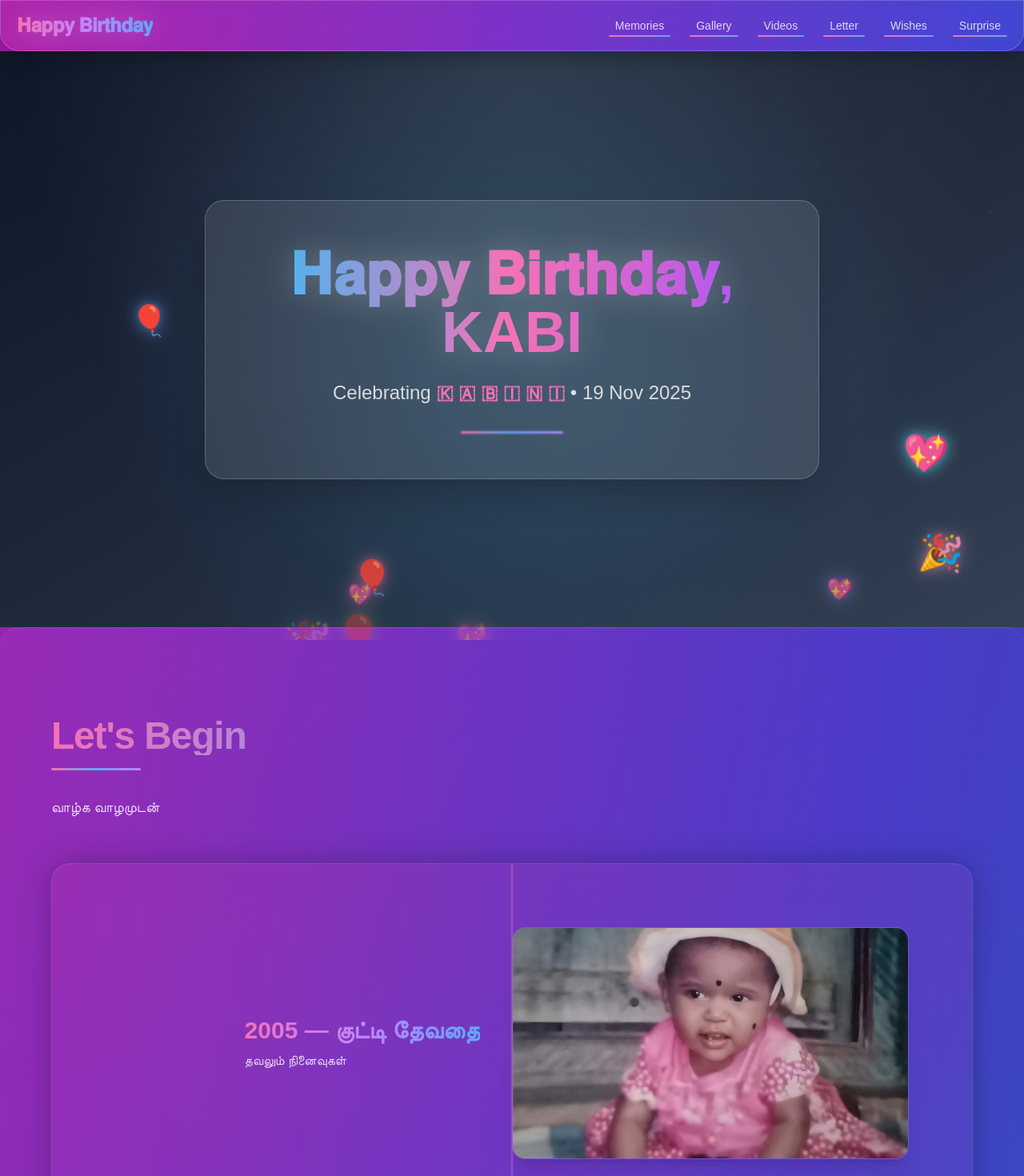
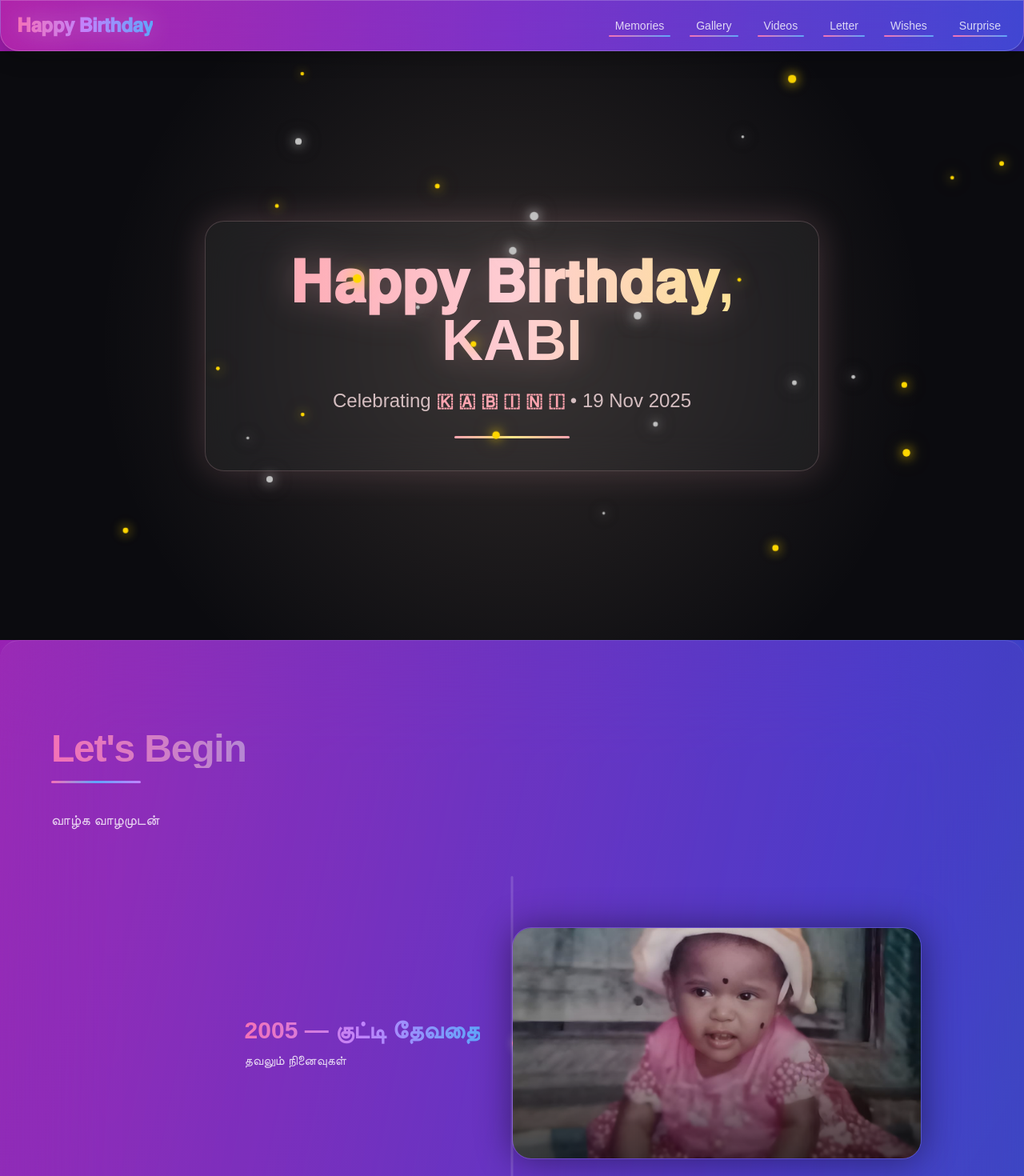
Before and after one commit to SURENDHAR-05-12/birthday, a React (Vite) app: page / in a window 1280 px wide. Shown: the top 1470 px of the page at 80% size. Built offline with nearby package versions, Linux system fonts and the light colour scheme.

Commit message:
Added rose-gold theme update and UI improvements

```diff
--- a/src/components/Balloons.jsx
+++ b/src/components/Balloons.jsx
@@ -1,54 +1,48 @@
 import { motion } from "framer-motion";
 import { useMemo } from "react";
 
-export default function Balloons() {
-  const balloonCount = typeof window !== "undefined" && window.innerWidth < 640 ? 6 : 12;
+export default function CelebrationShimmer() {
+  const shimmerCount = typeof window !== "undefined" && window.innerWidth < 640 ? 15 : 30;
 
-  // 🎨 Random colors for balloons
-  const colors = ["#ff80b5", "#8b5cf6", "#3b82f6", "#f59e0b", "#22d3ee", "#ec4899"];
-
-  // 🪩 Memoize random properties so balloons stay consistent on re-renders
-  const balloons = useMemo(() => {
-    return Array.from({ length: balloonCount }).map(() => ({
-      color: colors[Math.floor(Math.random() * colors.length)],
+  const particles = useMemo(() => {
+    return Array.from({ length: shimmerCount }).map(() => ({
       left: `${Math.random() * 100}%`,
-      size: Math.random() * 30 + 25, // 25px - 55px
-      delay: Math.random() * 6,
-      duration: 12 + Math.random() * 10,
-      xDrift: Math.random() * 40 - 20, // side motion
-      emoji: ["🎈", "🎉", "💖"][Math.floor(Math.random() * 3)],
+      size: Math.random() * 6 + 3, // 3px - 9px dots
+      delay: Math.random() * 4,
+      duration: 6 + Math.random() * 6,
+      color: Math.random() > 0.5 ? "#FFD700" : "#C0C0C0", // gold / silver
+      xDrift: Math.random() * 50 - 25,
     }));
-  }, [balloonCount]);
+  }, [shimmerCount]);
 
   return (
-    <div className="pointer-events-none fixed inset-0 overflow-hidden z-[50]">
-      {balloons.map((b, i) => (
+    <div className="pointer-events-none fixed inset-0 overflow-hidden z-[40]">
+      {particles.map((p, i) => (
         <motion.div
           key={i}
-          initial={{ y: "100vh", x: 0, opacity: 0 }}
+          initial={{ y: "110vh", x: 0, opacity: 0 }}
           animate={{
-            y: ["100vh", "-150px"],
-            x: [0, b.xDrift, -b.xDrift / 2],
+            y: ["110vh", "-10vh"],
+            x: [0, p.xDrift, -p.xDrift],
             opacity: [0, 1, 1, 0],
-            rotate: [0, 5, -5, 0],
+            scale: [0.9, 1.2, 1],
           }}
           transition={{
-            duration: b.duration,
-            delay: b.delay,
+            duration: p.duration,
+            delay: p.delay,
             repeat: Infinity,
             ease: "easeInOut",
           }}
           style={{
-            left: b.left,
-            fontSize: `${b.size}px`,
-            color: b.color,
-            textShadow: `0 0 10px ${b.color}55, 0 0 20px ${b.color}66`,
-            filter: "drop-shadow(0 0 10px rgba(255,255,255,0.2))",
+            left: p.left,
+            width: p.size,
+            height: p.size,
+            backgroundColor: p.color,
+            borderRadius: "50%",
+            boxShadow: `0 0 12px ${p.color}, 0 0 20px ${p.color}88`,
           }}
           className="absolute"
-        >
-          {b.emoji}
-        </motion.div>
+        />
       ))}
     </div>
   );
--- a/src/components/Hero.jsx
+++ b/src/components/Hero.jsx
@@ -1,87 +1,67 @@
-import React from "react";
 import { motion } from "framer-motion";
 
 const Hero = ({ title, date, nick }) => {
   return (
-    <div className="relative flex flex-col items-center justify-center text-center min-h-[90vh] overflow-hidden bg-gradient-to-br from-[#0f172a] via-[#1e293b] to-[#334155] px-4">
+    <div className="relative min-h-[92vh] flex flex-col items-center justify-center text-center px-4 overflow-hidden bg-[#0B0B0F]">
 
-      {/* 🌌 Background gradient blur glow */}
-      <motion.div
-        className="absolute inset-0 bg-[radial-gradient(circle_at_center,rgba(56,189,248,0.15)_0%,transparent_70%)]"
-        initial={{ opacity: 0 }}
-        animate={{ opacity: 1 }}
-        transition={{ duration: 1.5, ease: "easeInOut" }}
-      />
+      {/* ✨ Soft Spotlight */}
+      <div className="absolute inset-0 bg-[radial-gradient(circle_at_center,rgba(255,220,192,0.14)_0%,transparent_70%)]" />
 
-      {/* ✨ Floating glass particles */}
-      <div className="absolute inset-0 pointer-events-none overflow-hidden">
-        {[...Array(15)].map((_, i) => (
+      {/* 🌟 Floating gold dust */}
+      {[...Array(18)].map((_, i) => (
         <motion.span
           key={i}
-            className="absolute w-2 h-2 bg-white/40 rounded-full backdrop-blur-sm"
+          className="absolute w-1.5 h-1.5 rounded-full bg-rose-300/60"
           initial={{
             x: Math.random() * window.innerWidth,
             y: Math.random() * window.innerHeight,
-              opacity: 0.1,
-              scale: Math.random() * 0.5 + 0.5,
+            opacity: 0,
           }}
           animate={{
-              y: [Math.random() * window.innerHeight, -30],
-              opacity: [0.3, 0],
+            y: [-30, window.innerHeight + 30],
+            opacity: [0, 0.8, 0],
           }}
           transition={{
+            duration: 8 + Math.random() * 6,
             repeat: Infinity,
-              duration: 8 + Math.random() * 4,
-              ease: "easeOut",
-              delay: Math.random() * 3,
+            delay: Math.random() * 4,
           }}
         />
       ))}
-      </div>
 
-      {/* 🌈 Glass card container */}
+      {/* 🧊 Glass Card */}
       <motion.div
-        className="relative backdrop-blur-2xl bg-white/10 border border-white/20 rounded-3xl shadow-2xl p-8 sm:p-10 md:p-14 max-w-3xl z-10"
-        initial={{ opacity: 0, scale: 0.95, y: 30 }}
+        initial={{ opacity: 0, scale: 0.96, y: 25 }}
         animate={{ opacity: 1, scale: 1, y: 0 }}
         transition={{ duration: 1, ease: "easeOut" }}
+        className="relative bg-white/5 backdrop-blur-xl border border-rose-200/20 rounded-3xl shadow-[0_0_45px_rgba(255,182,193,0.2)] px-6 sm:px-10 py-10 max-w-3xl"
       >
-        {/* 🏷️ Title */}
         <motion.h1
-          initial={{ opacity: 0, y: 20 }}
+          className="text-4xl sm:text-6xl md:text-7xl font-bold bg-gradient-to-r from-rose-300 via-rose-200 to-amber-200 bg-clip-text text-transparent drop-shadow-[0_0_20px_rgba(255,182,193,0.3)]"
+          initial={{ opacity: 0, y: 15 }}
           animate={{ opacity: 1, y: 0 }}
-          transition={{ duration: 0.8, ease: "easeOut" }}
-          className="text-4xl sm:text-6xl md:text-7xl font-extrabold bg-clip-text text-transparent bg-gradient-to-r from-sky-400 via-pink-400 to-purple-500 drop-shadow-[0_0_20px_rgba(255,255,255,0.25)]"
+          transition={{ duration: 0.9 }}
         >
           {title}
         </motion.h1>
 
-        {/* ✨ Subtitle */}
         <motion.p
-          initial={{ opacity: 0, y: 15 }}
+          className="mt-6 text-lg sm:text-2xl text-rose-100/80"
+          initial={{ opacity: 0, y: 10 }}
           animate={{ opacity: 1, y: 0 }}
-          transition={{ duration: 1, delay: 0.2 }}
-          className="mt-6 text-lg sm:text-xl md:text-2xl text-white/80"
+          transition={{ duration: 1, delay: 0.15 }}
         >
-          Celebrating <span className="font-semibold text-pink-400">{nick}</span> • {date}
+          Celebrating <span className="font-semibold text-rose-300">{nick}</span> • {date}
         </motion.p>
 
-        {/* 💫 Soft glowing line */}
+        {/* Rose gold underline */}
         <motion.div
-          className="mt-8 w-32 h-[3px] mx-auto rounded-full bg-gradient-to-r from-pink-400 via-blue-400 to-purple-400 blur-[1px]"
+          className="mx-auto mt-7 h-[3px] w-36 rounded-full bg-gradient-to-r from-rose-300 via-amber-200 to-rose-300"
           initial={{ width: 0, opacity: 0 }}
-          animate={{ width: "8rem", opacity: 1 }}
-          transition={{ duration: 1.2, delay: 0.3, ease: "easeInOut" }}
+          animate={{ width: "9rem", opacity: 1 }}
+          transition={{ duration: 1.2, delay: 0.25 }}
         />
       </motion.div>
-
-      {/* 🎇 Background shine overlay */}
-      <motion.div
-        className="absolute inset-0 bg-[radial-gradient(ellipse_at_top,rgba(255,255,255,0.1),transparent_70%)]"
-        initial={{ opacity: 0 }}
-        animate={{ opacity: 1 }}
-        transition={{ duration: 1 }}
-      />
     </div>
   );
 };
--- a/src/components/MemoryTimeline.jsx
+++ b/src/components/MemoryTimeline.jsx
@@ -29,60 +29,69 @@ const TIMELINE = [
 
 export default function MemoryTimeline() {
   return (
-    <div
-      className="relative z-10 min-h-[70vh] sm:min-h-[80vh] w-full
-      overflow-visible flex flex-col justify-center items-center"
-    >
-      <div className="absolute inset-0 bg-gradient-to-b from-pink-500/10 via-purple-500/10 to-blue-500/10
-      backdrop-blur-xl rounded-3xl border border-white/10 shadow-[0_0_40px_rgba(0,0,0,0.25)]" />
+    <div className="relative z-10 w-full flex flex-col items-center py-16 px-4 sm:px-6">
 
-      <div className="relative w-full max-w-5xl px-4 py-12 sm:py-20">
+      {/* ✨ Center dots timeline line */}
+      <div className="hidden sm:flex absolute inset-y-0 left-1/2 -translate-x-1/2 w-[3px] bg-white/15 rounded-full pointer-events-none" />
+
+      <div className="relative max-w-5xl w-full space-y-20 sm:space-y-28">
         {TIMELINE.map((item, i) => (
           <motion.div
             key={i}
-            initial={{ opacity: 0, y: 50 }}
-            whileInView={{ opacity: 1, y: 0 }}
-            viewport={{ once: false, amount: 0.2 }}
-            transition={{ duration: 0.6, ease: "easeOut", delay: i * 0.1 }}
-            className={`relative flex flex-col sm:flex-row items-center gap-6 sm:gap-10 mb-16 sm:mb-24
-              ${i % 2 === 0 ? "sm:flex-row-reverse" : ""}
-              transform-gpu will-change-transform`}
+            initial={{ opacity: 0, y: 60, scale: 0.96 }}
+            whileInView={{ opacity: 1, y: 0, scale: 1 }}
+            viewport={{ once: false, amount: 0.3 }}
+            transition={{ duration: 0.7, ease: "easeOut" }}
+            className={`relative flex flex-col sm:flex-row items-center gap-6 sm:gap-10
+            ${i % 2 === 0 ? "sm:flex-row-reverse" : ""}`}
           >
+            {/* Timeline dot */}
+            <motion.div
+              className="hidden sm:block absolute left-1/2 -translate-x-1/2 w-5 h-5 rounded-full bg-gradient-to-r from-pink-400 via-purple-400 to-blue-400 shadow-[0_0_12px_rgba(255,255,255,0.4)]"
+              initial={{ scale: 0 }}
+              whileInView={{ scale: 1 }}
+              transition={{ duration: 0.4, delay: 0.2 }}
+            />
+
             {/* Image */}
-            <div className="relative flex-shrink-0 w-full sm:w-1/2">
-              <div
-                className="overflow-hidden rounded-2xl shadow-xl border border-white/10
-                bg-white/5 backdrop-blur-lg"
+            <motion.div
+              whileHover={{ scale: 1.03 }}
+              transition={{ duration: 0.35 }}
+              className="relative flex-shrink-0 w-full sm:w-1/2 rounded-3xl overflow-hidden shadow-[0_0_45px_rgba(0,0,0,0.45)] border border-white/10"
             >
               <img
                 src={item.image}
                 alt={item.title}
-                  className="w-full h-60 sm:h-72 object-cover transition-transform duration-700 hover:scale-105"
+                className="w-full h-64 sm:h-72 object-cover"
               />
-              </div>
-            </div>
+
+              {/* Cinematic gradient overlay */}
+              <div className="absolute inset-0 bg-gradient-to-t from-black/60 via-black/20 to-transparent pointer-events-none"></div>
+            </motion.div>
 
             {/* Text */}
-            <motion.div
-              initial={{ opacity: 0, x: i % 2 === 0 ? 50 : -50 }}
-              whileInView={{ opacity: 1, x: 0 }}
-              viewport={{ once: false, amount: 0.2 }}
-              transition={{ duration: 0.6, ease: "easeOut" }}
-              className="text-center sm:text-left max-w-sm sm:max-w-md"
+            <div className="text-center sm:text-left max-w-sm sm:max-w-md">
+              <motion.h3
+                className="text-2xl sm:text-3xl font-extrabold mb-2 bg-clip-text text-transparent bg-gradient-to-r from-pink-400 via-purple-400 to-blue-400"
+                initial={{ opacity: 0, y: 20 }}
+                whileInView={{ opacity: 1, y: 0 }}
+                transition={{ duration: 0.6, delay: 0.1 }}
               >
-              <h3 className="text-2xl sm:text-3xl font-extrabold mb-2 bg-clip-text text-transparent bg-gradient-to-r from-pink-400 via-purple-400 to-blue-400">
                 {item.year} — {item.title}
-              </h3>
-              <p className="text-white/80 text-sm sm:text-base leading-relaxed">
+              </motion.h3>
+
+              <motion.p
+                className="text-white/80 text-sm sm:text-base leading-relaxed"
+                initial={{ opacity: 0, y: 12 }}
+                whileInView={{ opacity: 1, y: 0 }}
+                transition={{ duration: 0.7, delay: 0.2 }}
+              >
                 {item.desc}
-              </p>
-            </motion.div>
+              </motion.p>
+            </div>
           </motion.div>
         ))}
       </div>
-
-      {/* 🎈 Decorative vertical line for timeline */}
-       <div className="hidden sm:block absolute left-1/2 -translate-x-1/2 top-0 bottom-0 w-[3px] bg-gradient-to-b from-pink-400 via-purple-400 to-blue-400 rounded-full opacity-30 pointer-events-none"></div>
     </div>
   );
 }
--- a/src/components/Wishes.jsx
+++ b/src/components/Wishes.jsx
@@ -1,44 +1,44 @@
+import React, { useMemo } from "react";
 import { motion } from "framer-motion";
-import { useMemo } from "react";
 
 const WISHES = [
   {
     from: "அம்மா",
-    message:
-      "பிறந்தநாள் வாழ்த்துக்கள்❤️",
+    message: "பிறந்தநாள் வாழ்த்துக்கள்❤️",
   },
   {
     from: "அப்பா",
-    message:
-      "பிறந்தநாள் வாழ்த்துக்கள்❤️",
+    message: "பிறந்தநாள் வாழ்த்துக்கள்❤️",
     video: "",
   },
 ];
 
 export default function Wishes() {
-  // 🎈 Generate small floating heart particles
   const hearts = useMemo(
     () =>
-      Array.from({ length: 10 }).map(() => ({
+      Array.from({ length: 12 }).map(() => ({
         left: `${Math.random() * 100}%`,
         delay: Math.random() * 6,
         duration: 5 + Math.random() * 5,
-        size: Math.random() * 20 + 10,
+        size: Math.random() * 18 + 14,
       })),
     []
   );
 
   return (
-    <div className="relative">
-      {/* 💞 Floating Heart Background */}
-      <div className="pointer-events-none absolute inset-0 overflow-hidden">
+    <section
+      id="wishes"
+      className="relative py-16 sm:py-24 px-5 flex flex-col items-center"
+    >
+      {/* Floating hearts background (light, not distracting) */}
+      <div className="pointer-events-none absolute inset-0 overflow-hidden opacity-40">
         {hearts.map((h, i) => (
           <motion.span
             key={i}
-            initial={{ y: "100%", opacity: 0 }}
+            initial={{ y: "110%", opacity: 0 }}
             animate={{
-              y: ["100%", "-10%"],
-              opacity: [0, 0.6, 0],
+              y: ["110%", "-10%"],
+              opacity: [0, 0.55, 0],
             }}
             transition={{
               delay: h.delay,
@@ -49,63 +49,63 @@ export default function Wishes() {
             style={{
               left: h.left,
               fontSize: `${h.size}px`,
-              color: "rgba(255, 192, 203, 0.6)",
             }}
-            className="absolute"
+            className="absolute text-pink-300"
           >
             💖
           </motion.span>
         ))}
       </div>
 
-      {/* 🌈 Wish Cards */}
-      <div className="relative grid gap-6 grid-cols-1 sm:grid-cols-2 md:grid-cols-3 z-[10]">
+      {/* Section heading */}
+      <h2 className="relative z-10 text-3xl sm:text-4xl font-extrabold text-transparent bg-clip-text
+      bg-gradient-to-r from-pink-400 via-purple-400 to-blue-400 mb-12 text-center">
+        வாழ்த்துக்கள் ♡
+      </h2>
+
+      {/* Cards */}
+      <div className="relative z-10 grid gap-6 grid-cols-1 sm:grid-cols-2 lg:grid-cols-3 max-w-6xl w-full">
         {WISHES.map((w, i) => (
           <motion.div
             key={i}
-            initial={{ opacity: 0, y: 30 }}
+            initial={{ opacity: 0, y: 40 }}
             whileInView={{ opacity: 1, y: 0 }}
-            viewport={{ once: true }}
-            transition={{ duration: 0.6, delay: i * 0.1 }}
-            whileHover={{ scale: 1.03, y: -6 }}
-            className="group relative rounded-3xl border border-white/10
-              bg-gradient-to-br from-white/10 via-white/5 to-transparent
-              backdrop-blur-xl shadow-[0_0_30px_rgba(255,255,255,0.1)]
-              p-5 sm:p-6 overflow-hidden transition-all duration-500"
+            viewport={{ once: true, amount: 0.2 }}
+            transition={{ duration: 0.55, delay: i * 0.1 }}
+            whileHover={{ scale: 1.03 }}
+            className="relative rounded-2xl p-6 sm:p-7
+            bg-white/10 backdrop-blur-xl border border-white/15
+            shadow-[0_0_35px_rgba(0,0,0,0.35)]
+            hover:shadow-[0_0_45px_rgba(0,0,0,0.45)]
+            transition-all duration-400"
           >
-            {/* ✨ Gradient Shine Overlay */}
-            <motion.div
-              className="absolute inset-0 bg-gradient-to-r from-pink-400/10 via-blue-400/10 to-purple-400/10 opacity-0 group-hover:opacity-100 transition-all duration-700"
-            />
+            {/* From */}
+            <h3 className="text-xl sm:text-2xl font-bold
+              bg-clip-text text-transparent bg-gradient-to-r from-pink-400 to-blue-400 mb-2">
+              {w.from}
+            </h3>
 
-            {/* ❤️ Header */}
-            <div className="relative mb-3 flex items-center justify-between">
-              <h3 className="text-lg sm:text-xl font-bold bg-gradient-to-r from-pink-400 to-blue-400 text-transparent bg-clip-text">
-                {w.from}
-              </h3>
-              <span className="text-lg sm:text-xl">💌</span>
-            </div>
-
-            {/* 📝 Message */}
-            <p className="relative text-white/90 text-sm sm:text-base leading-relaxed mb-4">
+            {/* Message */}
+            <p className="text-white/90 text-sm sm:text-base leading-relaxed mb-4">
               {w.message}
             </p>
 
-            {/* 🎥 Optional Video */}
+            {/* Video (optional) */}
             {w.video ? (
               <video
                 src={w.video}
                 controls
-                className="relative w-full rounded-xl border border-white/10 mt-2 shadow-lg"
+                className="w-full rounded-xl border border-white/15 shadow-lg"
               />
             ) : (
-              <div className="relative rounded-xl border border-white/10 p-3 text-xs sm:text-sm text-white/60 text-center bg-white/5">
+              <div className="rounded-xl text-white/60 text-xs sm:text-sm
+              bg-white/5 border border-white/10 p-3 text-center">
                 (Video message coming soon 💫)
               </div>
             )}
           </motion.div>
         ))}
       </div>
-    </div>
+    </section>
   );
 }
```
Also changed, not shown: src/App.jsx (+19 -4 lines), src/components/Gallery.jsx (+79 -52 lines), src/components/Header.jsx (+10 -2 lines), src/components/SurpriseVideoSlider_Fullscreen.jsx (+71 -36 lines), src/components/VideoSection.jsx (+72 -45 lines). Lines whose indentation alone changed are shown as unchanged.
